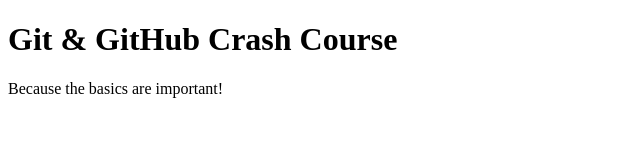
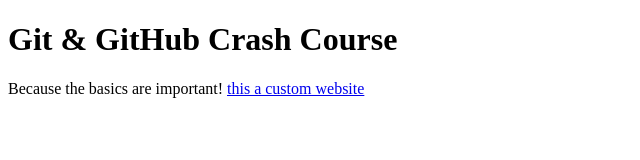
Before and after one commit to surya444-1/githubactions, a plain HTML site: page index.html in a window 1280 px wide. Shown: the whole page, without its empty margins (0-640 px from the left). Drawn offline with Linux system fonts and the light colour scheme.

Commit message:
Modifying commit history

```diff
--- a/index.html
+++ b/index.html
@@ -9,7 +9,7 @@
   <body>
     <h1>Git & GitHub Crash Course</h1>
     <p>Because the basics are important!
-        <a href="https://google.com" ></a>
+        <a href="https://google.com" >this a custom website</a>
     </p>
   </body>
 </html>
```
